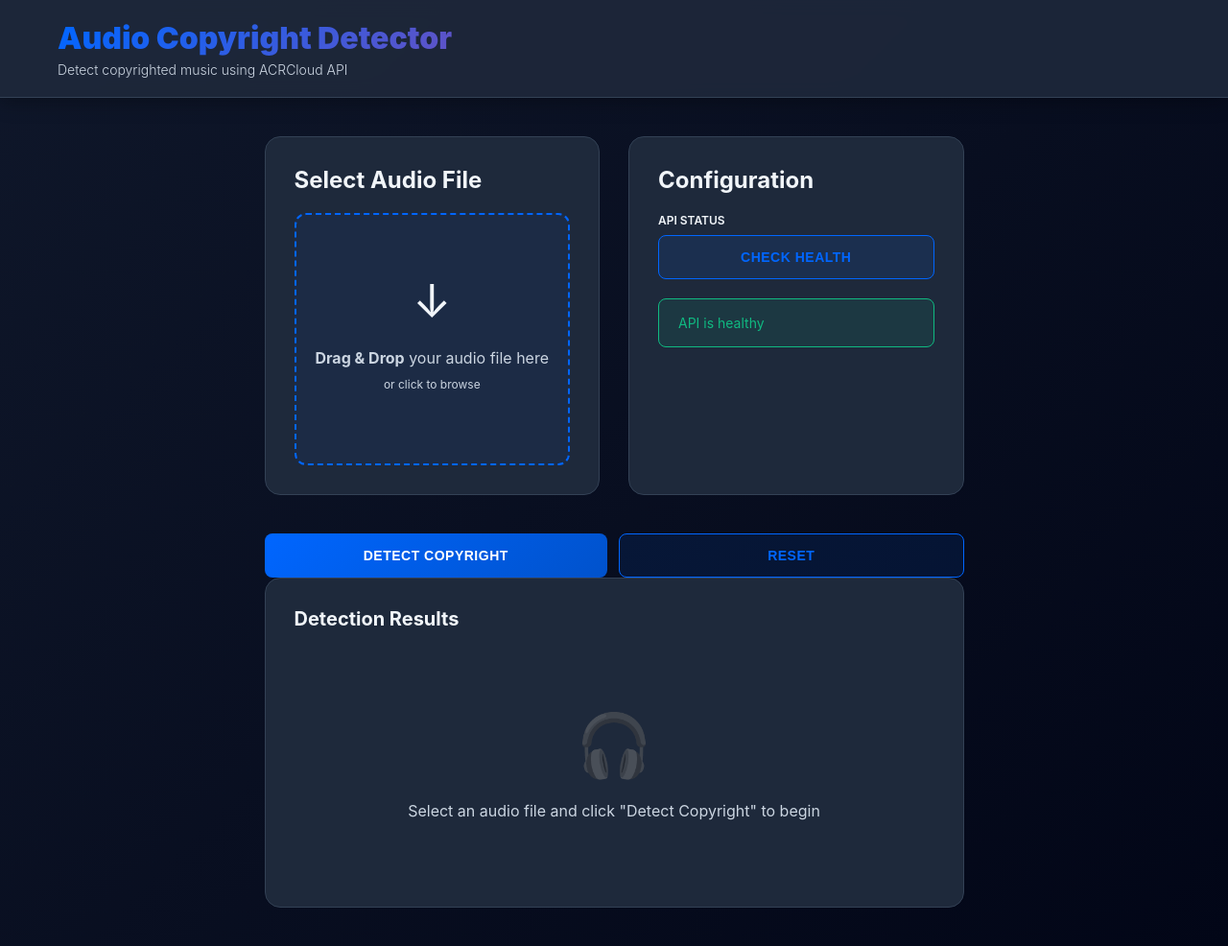
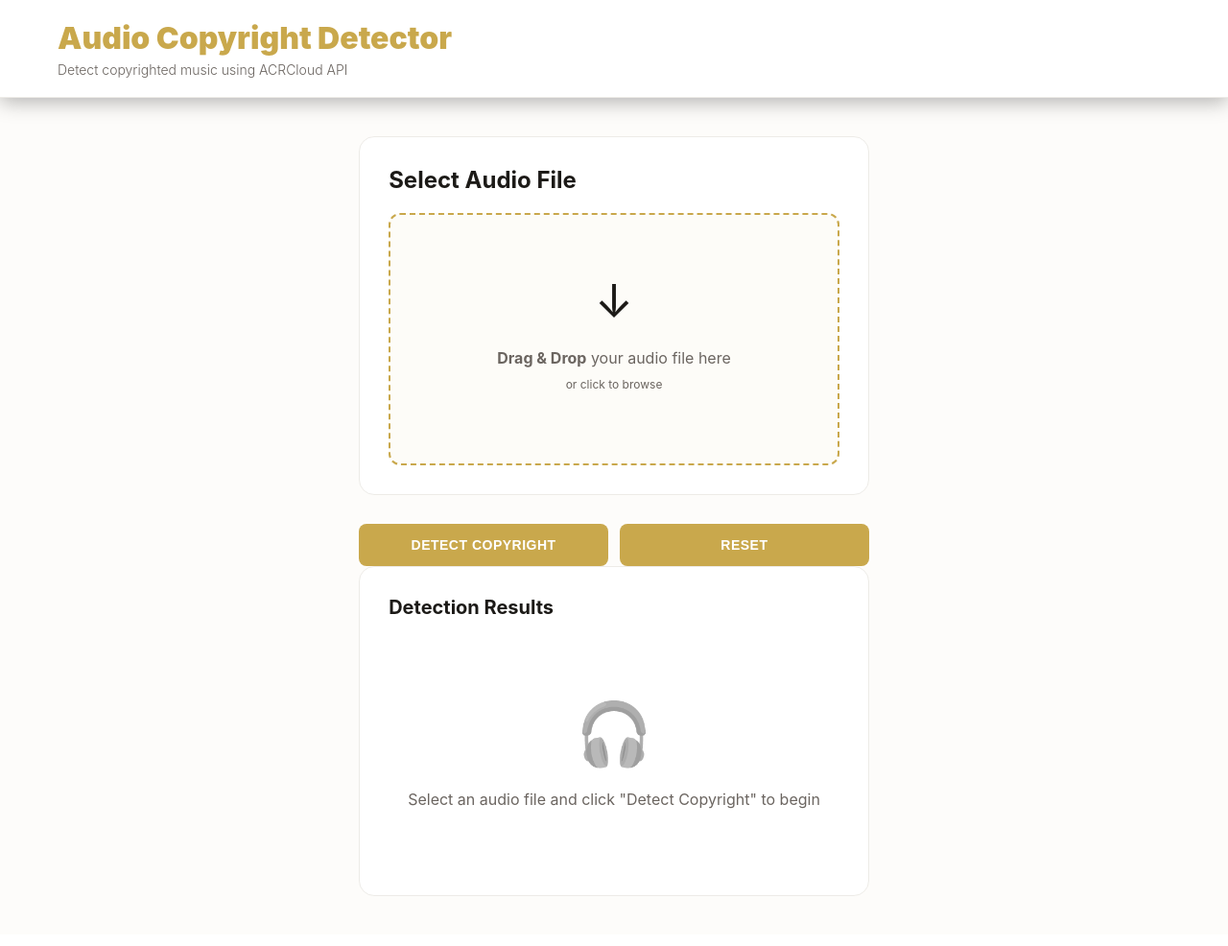
Before and after one commit to rakshitha-kolla/AudioRightsScanner, a FastAPI app: page / in a window 1280 px wide. Shown: the whole page at 96% size. After the commit the page ends 934 px from the top, so only its background shows below. Run offline with FastAPI, Linux system fonts and the light colour scheme.

Commit message:
changed ui

```diff
--- a/app/static/styles.css
+++ b/app/static/styles.css
@@ -1,18 +1,13 @@
-/* Audio Copyright Detector - Stylesheet */
-
 :root {
-    --primary: #0066ff;
-    --primary-dark: #0052cc;
-    --accent: #ff3366;
-    --success: #10b981;
-    --warning: #f59e0b;
-    --danger: #ef4444;
-    --bg-dark: #0f172a;
-    --bg-darker: #020617;
-    --bg-card: #1e293b;
-    --text-primary: #f1f5f9;
-    --text-secondary: #cbd5e1;
-    --border: #334155;
+    --primary: #C9A84C;
+    --primary-dark: #B8923B;
+    --accent: #C9A84C;
+    --bg-dark: #FDFCFA;
+    --bg-darker: #F5F3EF;
+    --bg-card: #FFFFFF;
+    --text-primary: #1C1A17;
+    --text-secondary: #6B6560;
+    --border: #EDEBE7;
 }
 
 * {
@@ -23,7 +18,7 @@
 
 body {
     font-family: -apple-system, BlinkMacSystemFont, 'Segoe UI', Roboto, sans-serif;
-    background: linear-gradient(135deg, var(--bg-dark) 0%, var(--bg-darker) 100%);
+    background: var(--bg-dark);
     color: var(--text-primary);
     min-height: 100vh;
 }
@@ -37,7 +32,7 @@ body {
 /* ==================== HEADER ==================== */
 
 header {
-    background: rgba(30, 41, 59, 0.9);
+    background: rgba(255,255,255,0.92);
     backdrop-filter: blur(10px);
     padding: 20px 0;
     border-bottom: 1px solid var(--border);
@@ -53,10 +48,7 @@ header {
 .logo {
     font-size: 32px;
     font-weight: 900;
-    background: linear-gradient(135deg, var(--primary) 0%, var(--accent) 100%);
-    -webkit-background-clip: text;
-    -webkit-text-fill-color: transparent;
-    background-clip: text;
+    color: var(--primary);
     margin-bottom: 5px;
 }
 
@@ -115,17 +107,17 @@ header {
     text-align: center;
     cursor: pointer;
     transition: all 0.3s ease;
-    background: rgba(0, 102, 255, 0.05);
+    background: rgba(201, 168, 76, 0.04);
 }
 
 .upload-zone:hover {
-    border-color: var(--accent);
-    background: rgba(255, 51, 102, 0.05);
+    border-color: var(--primary);
+    background: rgba(201, 168, 76, 0.08);
 }
 
 .upload-zone.dragover {
-    border-color: var(--accent);
-    background: rgba(255, 51, 102, 0.1);
+    border-color: var(--primary);
+    background: rgba(201, 168, 76, 0.12);
     transform: scale(1.02);
 }
 
@@ -172,7 +164,7 @@ button {
 }
 
 .btn-primary {
-    background: linear-gradient(135deg, var(--primary) 0%, var(--primary-dark) 100%);
+    background: var(--primary);
     color: white;
 }
 
@@ -332,10 +324,7 @@ button {
 .stat-number {
     font-size: 36px;
     font-weight: 900;
-    background: linear-gradient(135deg, var(--primary) 0%, var(--accent) 100%);
-    -webkit-background-clip: text;
-    -webkit-text-fill-color: transparent;
-    background-clip: text;
+    color: var(--primary);
     margin-bottom: 8px;
 }
 
--- a/app/templates/index.html
+++ b/app/templates/index.html
@@ -16,7 +16,7 @@
         </header>
 
         <div class="container">
-            <div class="main-grid">
+            <div>
                 <div class="card">
                     <h2>Select Audio File</h2>
                     <div class="upload-zone" id="uploadZone">
@@ -28,19 +28,9 @@
                     </div>
                 </div>
 
-                <div class="card">
-                    <h2>Configuration</h2>
-                    <div style="margin-bottom: 20px;">
-                        <label style="display: block; margin-bottom: 8px; font-weight: 600; font-size: 12px; text-transform: uppercase;">API Status</label>
-                        <button class="btn-secondary" id="healthBtn" style="width: 100%;">Check Health</button>
-                    </div>
-                    <div id="healthStatus"></div>
-                </div>
-            </div>
-
             <div class="button-group">
                 <button class="btn-primary" id="detectBtn">Detect Copyright</button>
-                <button class="btn-secondary" id="resetBtn">Reset</button>
+                <button class="btn-primary" id="resetBtn">Reset</button>
             </div>
 
             <div class="results-section">
@@ -71,7 +61,7 @@
     </div>
 
     <script>
-        const API_URL = window.location.origin;
+        const API_URL = "https://audiorightsscanner.onrender.com";
         let selectedFile = null;
         let stats = { processed: 0, copyrighted: 0 };
 
```
